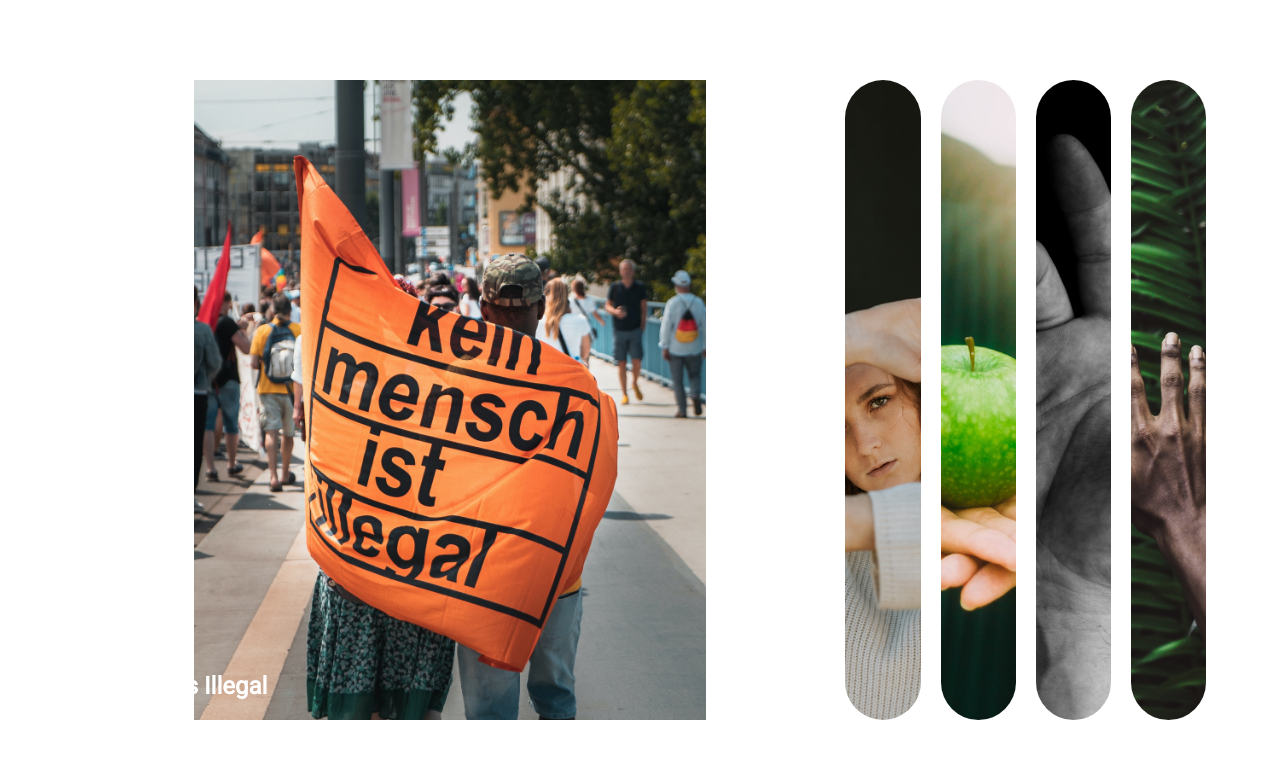
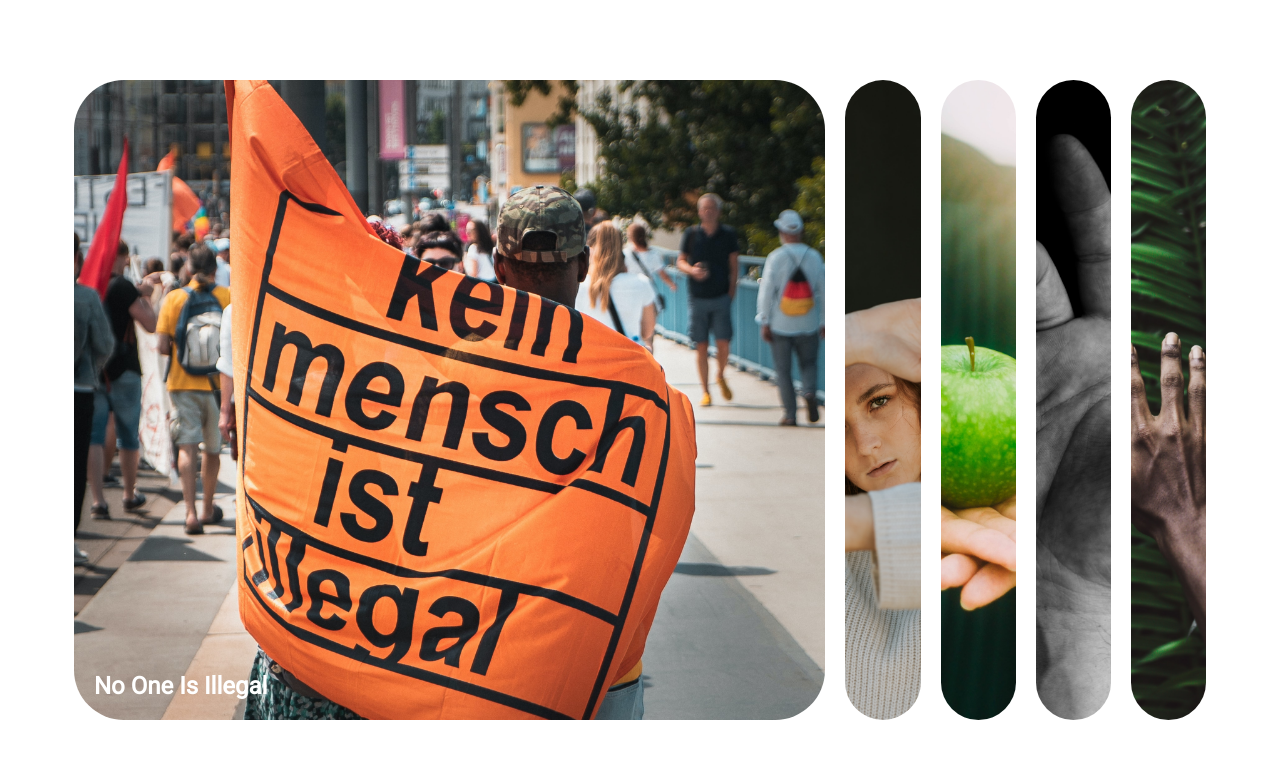
Before and after one commit to alochico/50projetos, a plain HTML site: page cards/index.html in a window 1280 px wide. Drawn offline with Linux system fonts and the light colour scheme.

```diff
--- a/cards/style.css
+++ b/cards/style.css
@@ -20,7 +20,7 @@
 }
 
 .panel {
-    background-size: auto 100%;
+    background-size: cover;
     background-position: center;
     background-repeat: no-repeat;
     height: 80vh;
```
Also changed, not shown: cards/img/cards_screenshot.jpg (added), 1 other file.
